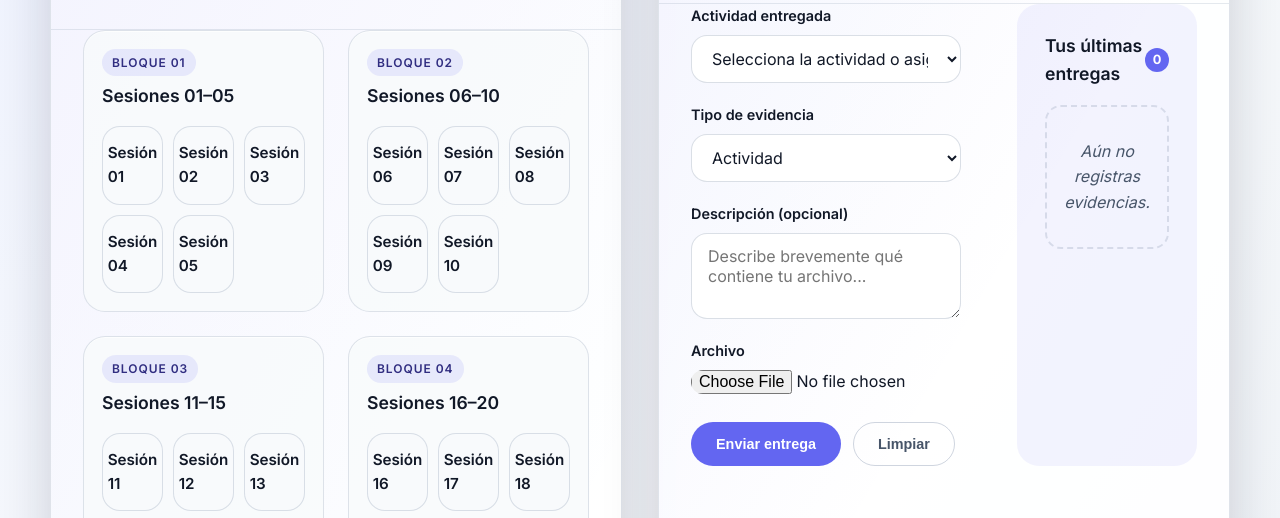
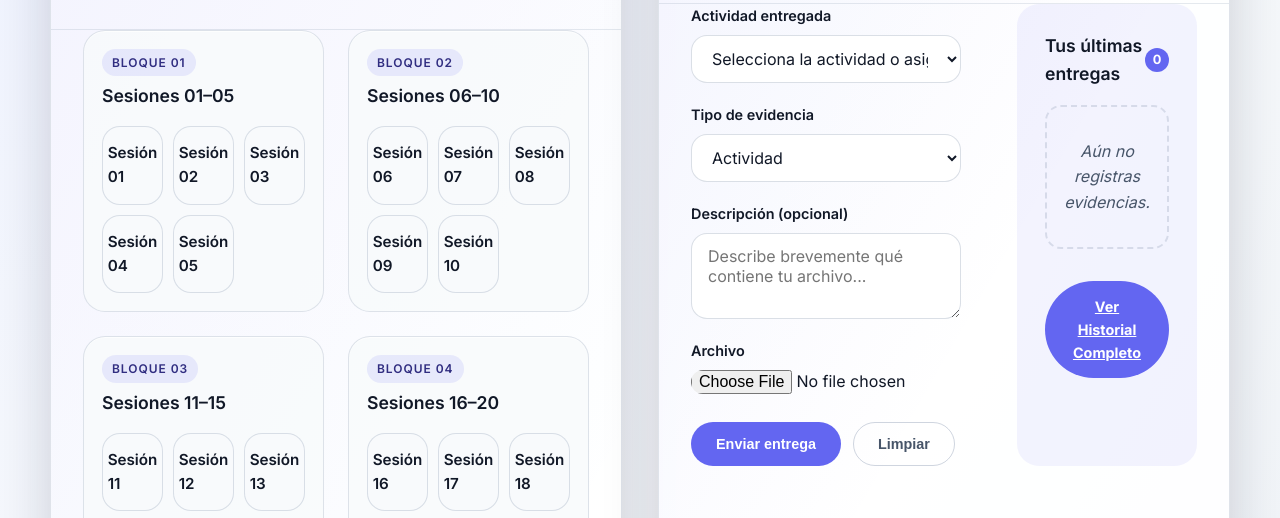
Before and after one commit to isaacpaniagua-design/calidad-de-software, a plain HTML site: page index.html in a window 1280 px wide. Shown: the part 260-778 px from the top of the page. Drawn offline with Linux system fonts and the light colour scheme; no server answers.

Commit message:
Add action link to view complete history

```diff
--- a/index.html
+++ b/index.html
@@ -120,6 +120,9 @@
                     Aún no registras evidencias.
                 </p>
                 <ul class="student-uploads__list" id="studentUploadList" aria-live="polite"></ul>
+              <div class="student-uploads__actions" style="text-align: center; margin-top: 1rem;">
+                    <a href="calificaciones.html" class="student-uploads__submit">Ver Historial Completo</a>
+                </div>
             </div>
            <div class="student-uploads__status" id="studentUploadStatus" role="status" aria-live="polite">Inicia sesión para registrar entregas.</div>
         </div>
```
